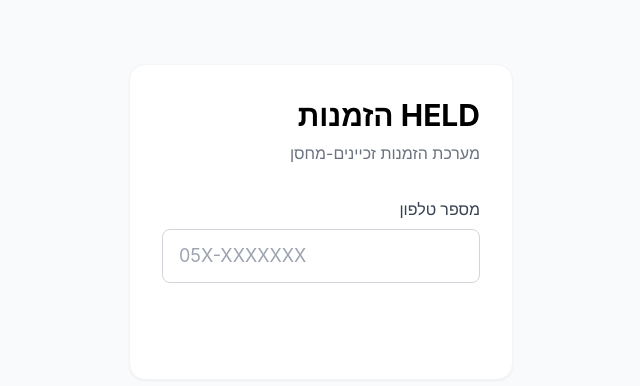
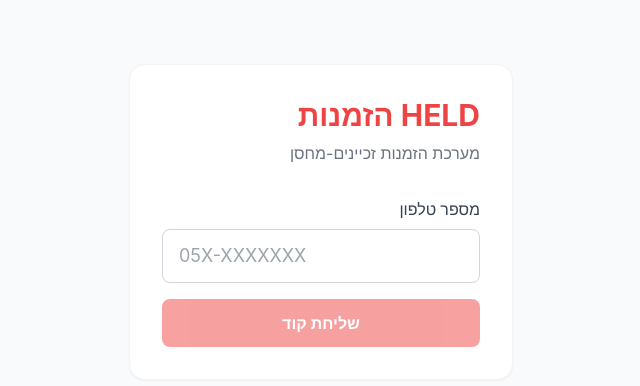
Before and after one commit to ilanhel/held-orders, a Next.js app: page /login in a window 1280 px wide. Shown: the top 386 px of the page, without its empty margins (445-1085 px from the left). Built offline with nearby package versions, Linux system fonts and the light colour scheme.

Commit message:
fix(ui): define top-level primary/secondary colors so bg-primary/text-primary actually render (qty +/- buttons were invisible); enlarge stepper tap targets

```diff
--- a/src/components/QtyStepper.tsx
+++ b/src/components/QtyStepper.tsx
@@ -46,8 +46,8 @@
 
   const btn =
     size === 'sm'
-      ? 'w-8 h-8 text-lg'
-      : 'w-9 h-9 text-xl'
+      ? 'w-9 h-9 text-lg'
+      : 'w-10 h-10 text-xl'
 
   return (
     <div className="flex items-center justify-between bg-gray-50 rounded-lg p-1 gap-1">
--- a/tailwind.config.ts
+++ b/tailwind.config.ts
@@ -13,6 +13,8 @@
         sans: ['var(--font-system-ui)', 'system-ui', 'sans-serif'],
       },
       colors: {
+        primary: '#ef4444',
+        secondary: '#f97316',
         held: {
           primary: '#ef4444',
           secondary: '#f97316',
```
